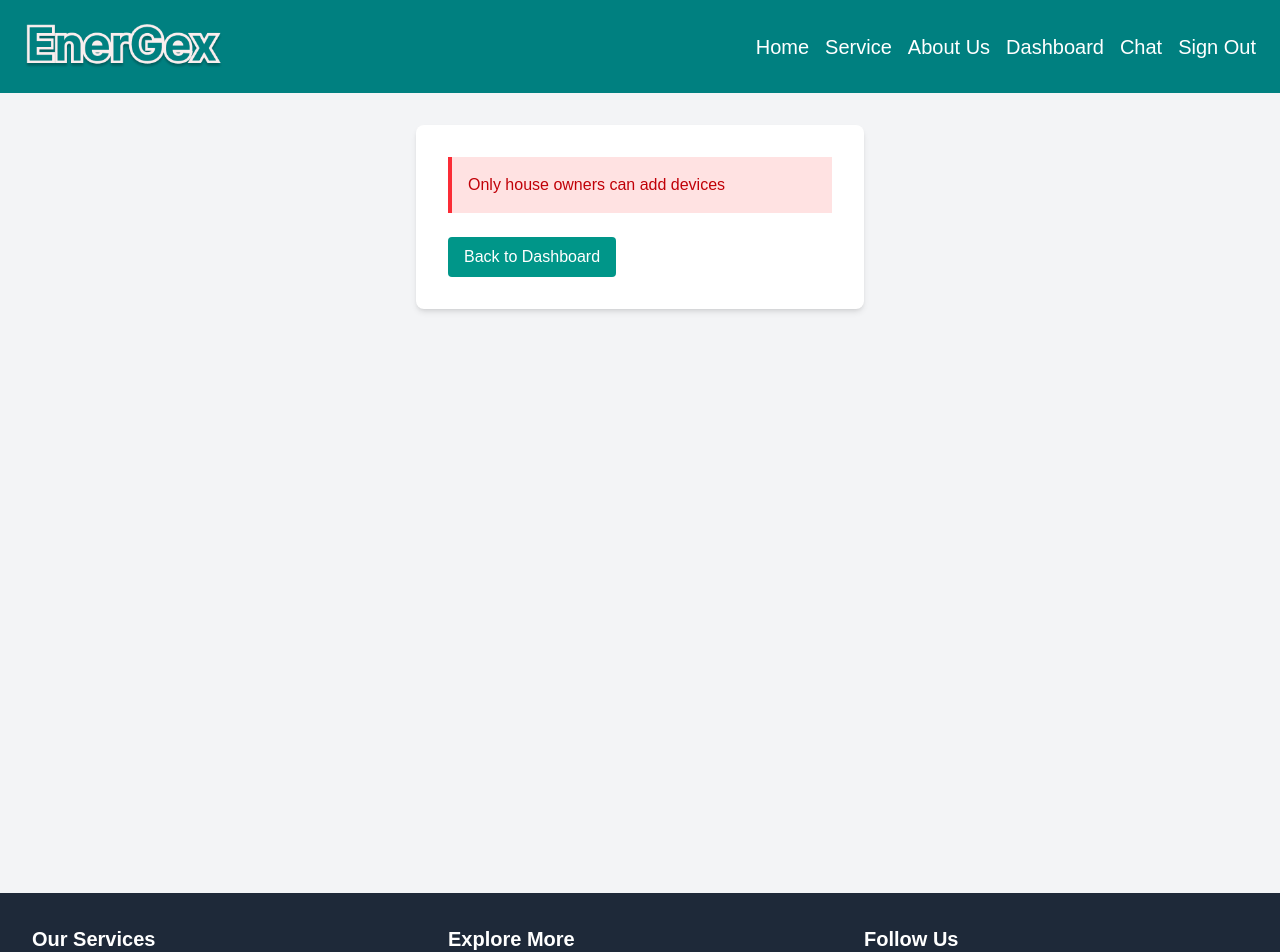
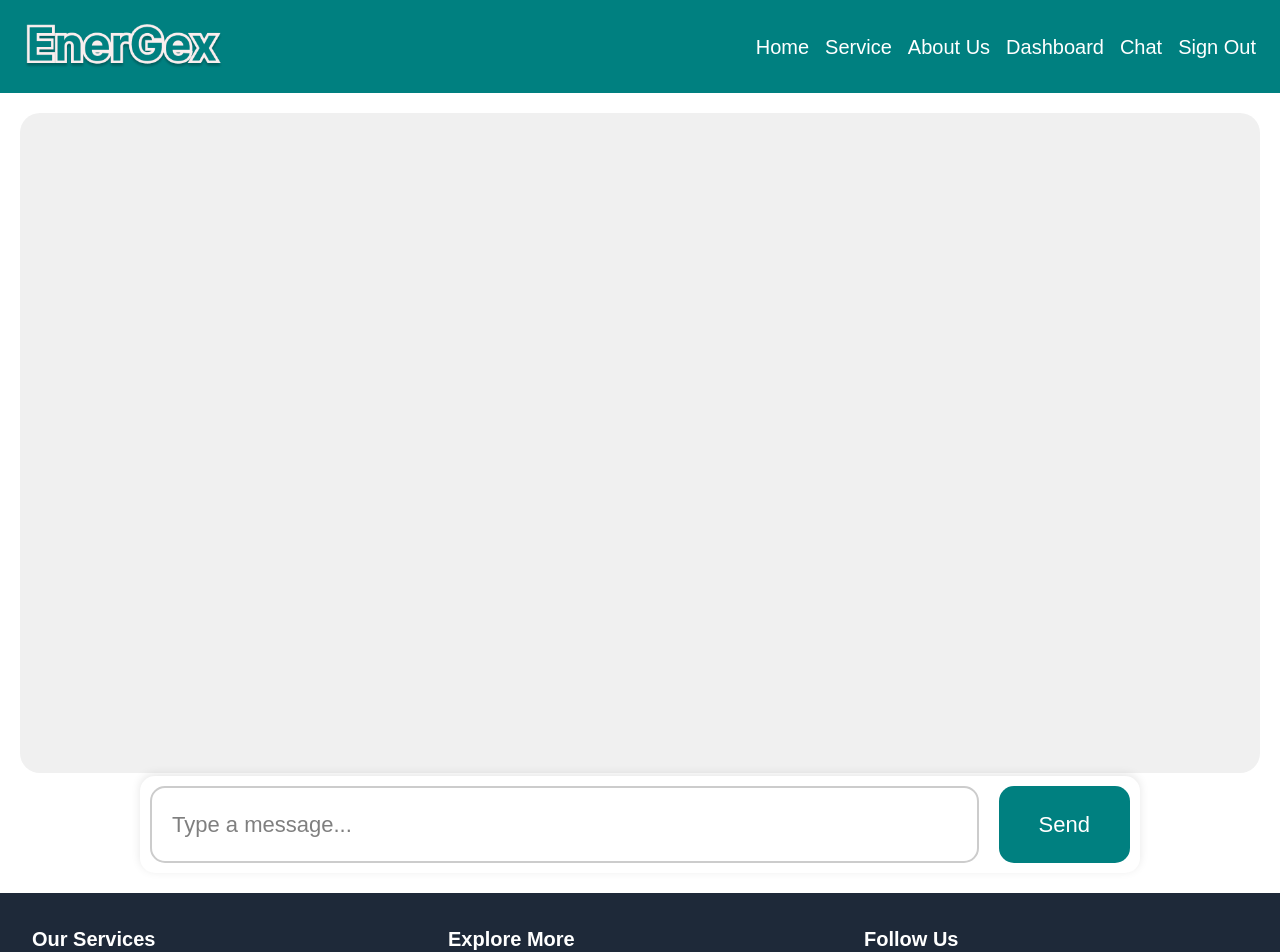
Before and after one commit to Padme-004/hpe-energex, a Next.js app in the folder frontend/my-app/: page /add-device in a window 1280 px wide. Shown: the top 952 px of the page. Built offline with nearby package versions, Linux system fonts and the light colour scheme; sample sign-in values are in the browser's storage.

Commit message:
Chat Error Rectification

```diff
--- a/frontend/my-app/app/add-device/page.tsx
+++ b/frontend/my-app/app/add-device/page.tsx
@@ -1,262 +1,338 @@
-'use client';
-import React, { useState, useEffect } from 'react';
-import { useRouter } from 'next/navigation';
+"use client";
+import React, { useState, useEffect, useRef } from "react";
+import ReactMarkdown from "react-markdown";
+import { useRouter } from "next/navigation";
 
-export default function AddDevicePage() {
-  const [device, setDevice] = useState({
-    deviceName: '',
-    deviceType: 'Appliance',
-    powerRating: '', // renamed from powerString
-    location: '',
-  });
-
-  const [loading, setLoading] = useState(false);
-  const [error, setError] = useState<string | null>(null);
-  const [success, setSuccess] = useState<string | null>(null);
-  const [deviceId, setDeviceId] = useState<number | null>(null); // NEW FIELD
+const ChatInterface: React.FC = () => {
+  const [messages, setMessages] = useState<
+    { text: string; sender: "user" | "bot" }[]
+  >([]);
+  const [inputText, setInputText] = useState("");
+  const [isLoading, setIsLoading] = useState(false);
   const [token, setToken] = useState<string | null>(null);
-  const [userInfo, setUserInfo] = useState<{
-    userId: number;
-    houseId: number;
-    role: string;
-  } | null>(null);
-
+  const messagesEndRef = useRef<HTMLDivElement>(null);
   const router = useRouter();
 
+  // Get JWT token from localStorage on component mount
   useEffect(() => {
-    const jwtToken = localStorage.getItem('jwt');
-    const storedUserInfo = localStorage.getItem('user');
-
-    if (jwtToken) {
-      setToken(jwtToken);
+    const jwtToken = localStorage.getItem("jwt");
+    if (!jwtToken) {
+      router.push("/signin");
+      return;
     }
-    if (storedUserInfo) {
-      try {
-        setUserInfo(JSON.parse(storedUserInfo));
-      } catch (err) {
-        console.error('Error parsing user info:', err);
-        router.push('/login');
-      }
-    } else {
-      router.push('/login');
-    }
+    setToken(jwtToken);
   }, [router]);
 
-  const handleChange = (e: React.ChangeEvent<HTMLInputElement | HTMLSelectElement>) => {
-    const { name, value } = e.target;
-    setDevice(prev => ({
-      ...prev,
-      [name]: value
-    }));
-  };
+  // Add keyframes animation using useEffect
+  useEffect(() => {
+    // Create a style element
+    const styleElement = document.createElement("style");
 
-  const handleSubmit = async (e: React.FormEvent) => {
-    e.preventDefault();
-    setLoading(true);
-    setError(null);
-    setSuccess(null);
-    setDeviceId(null);
-
-    try {
-      const jwtToken = localStorage.getItem('jwt');
-      const currentUserInfo = localStorage.getItem('user');
-
-      if (!jwtToken || !currentUserInfo) {
-        throw new Error('Session expired. Please login again.');
+    // Define the keyframes animation
+    styleElement.textContent = `
+      @keyframes bounce {
+        0%, 80%, 100% { transform: translateY(0); }
+        40% { transform: translateY(-10px); }
       }
 
-      const parsedUserInfo = JSON.parse(currentUserInfo);
-      if (parsedUserInfo.role !== 'ROLE_HOUSE_OWNER') {
-        throw new Error('Only house owners can add devices');
+      .loading-dot {
+        width: 10px;
+        height: 10px;
+        border-radius: 50%;
+        background-color: #008080;
+        animation: bounce 1.4s infinite ease-in-out;
+        animation-delay: calc(0.16s * var(--dot-index));
+      }
+    `;
+
+    // Append the style element to the document head
+    document.head.appendChild(styleElement);
+
+    // Cleanup function to remove the style element when component unmounts
+    return () => {
+      document.head.removeChild(styleElement);
+    };
+  }, []);
+
+  // Auto-scroll to the bottom whenever messages change
+  useEffect(() => {
+    messagesEndRef.current?.scrollIntoView({ behavior: "smooth" });
+  }, [messages, isLoading]);
+
+  const handleSend = async () => {
+    if (inputText.trim()) {
+      if (!token) {
+        // If somehow token is not available, redirect to login
+        router.push("/signin");
+        return;
       }
 
-      const payload = {
-        deviceName: device.deviceName,
-        deviceType: device.deviceType,
-        powerRating: device.powerRating, // ensure key matches API
-        location: device.location,
-        userId: parsedUserInfo.userId,
-        houseId: parsedUserInfo.houseId,
-      };
+      const userMessage = { text: inputText, sender: "user" as const };
+      setMessages((prev) => [...prev, userMessage]);
+      setInputText("");
+      setIsLoading(true);
 
-      const response = await fetch('https://energy-optimisation-backend.onrender.com/api/devices', {
-        method: 'POST',
-        headers: {
-          'Authorization': `Bearer ${jwtToken}`,
-          'Content-Type': 'application/json',
-        },
-        body: JSON.stringify(payload),
-      });
+      try {
+        const response = await fetch(
+          "https://energy-optimisation-backend.onrender.com/api/forward",
+          {
+            method: "POST",
+            headers: {
+              "Content-Type": "application/json",
+              Authorization: `Bearer ${token}`,
+            },
+            body: JSON.stringify({ query: inputText }),
+          }
+        );
 
-      const result = await response.json();
+        if (response.status === 401) {
+          // Handle unauthorized access (expired token)
+          localStorage.removeItem("jwt");
+          router.push("/signin");
+          return;
+        }
 
-      if (!response.ok) {
-        throw new Error(result.message || 'Failed to add device');
+        if (!response.ok) {
+          const errorText = await response.text();
+          console.error(
+            `Server responded with ${response.status}: ${errorText}`
+          );
+          throw new Error(`Server error: ${response.status}`);
+        }
+
+        const data = await response.json();
+        const botMessage = { text: data.response, sender: "bot" as const };
+        setMessages((prev) => [...prev, botMessage]);
+      } catch (error) {
+        console.error("Error fetching AI response:", error);
+        setMessages((prev) => [
+          ...prev,
+          {
+            text: `Sorry, something went wrong. Please try again. (${
+              error instanceof Error ? error.message : "Unknown error"
+            })`,
+            sender: "bot" as const,
+          },
+        ]);
+      } finally {
+        setIsLoading(false);
       }
-
-      setSuccess('Device created successfully!');
-      setDeviceId(result.deviceId); // store deviceId from API response
-      setTimeout(() => router.push('/device-dashboard'), 2500);
-    } catch (err: any) {
-      console.error('Add device error:', err);
-      setError(err.message || 'Failed to add device');
-    } finally {
-      setLoading(false);
     }
   };
 
-  if (!token || !userInfo) {
+  // If no token, show loading or redirect
+  if (!token) {
     return (
-      <div className="min-h-screen bg-gray-100 flex flex-col">
-        <main className="flex-grow container mx-auto px-6 py-8">
-          <div className="max-w-md mx-auto bg-white p-8 rounded-lg shadow-md">
-            <div className="bg-red-100 border-l-4 border-red-500 p-4 mb-6">
-              <p className="text-red-700">Please login to access this page</p>
-            </div>
-            <button
-              onClick={() => router.push('/login')}
-              className="px-4 py-2 bg-teal-600 text-white rounded hover:bg-teal-700"
-            >
-              Go to Login
-            </button>
-          </div>
-        </main>
-      </div>
-    );
-  }
-
-  if (userInfo.role !== 'ROLE_HOUSE_OWNER') {
-    return (
-      <div className="min-h-screen bg-gray-100 flex flex-col">
-        <main className="flex-grow container mx-auto px-6 py-8">
-          <div className="max-w-md mx-auto bg-white p-8 rounded-lg shadow-md">
-            <div className="bg-red-100 border-l-4 border-red-500 p-4 mb-6">
-              <p className="text-red-700">Only house owners can add devices</p>
-            </div>
-            <button
-              onClick={() => router.push('/device-dashboard')}
-              className="px-4 py-2 bg-teal-600 text-white rounded hover:bg-teal-700"
-            >
-              Back to Dashboard
-            </button>
-          </div>
-        </main>
+      <div style={styles.container}>
+        <div style={styles.loadingContainer}>
+          <p>Loading chat interface...</p>
+        </div>
       </div>
     );
   }
 
   return (
-    <div className="min-h-screen bg-gray-100 flex flex-col">
-      <main className="flex-grow container mx-auto px-6 py-8">
-        <div className="max-w-md mx-auto bg-white p-8 rounded-lg shadow-md">
-          <div className="flex justify-between items-center mb-6">
-            <h1 className="text-3xl font-bold" style={{ color: '#008080' }}>Add New Device</h1>
-            <button
-              onClick={() => router.push('/device-dashboard')}
-              className="px-4 py-2 text-teal-600 hover:text-teal-800"
-            >
-              ← Back to Dashboard
-            </button>
+    <div style={styles.container}>
+      {/* Chat Window */}
+      <div style={styles.chatWindow}>
+        {messages.map((message, index) => (
+          <div
+            key={index}
+            style={{
+              ...styles.messageContainer,
+              ...(message.sender === "user"
+                ? styles.userContainer
+                : styles.botContainer),
+            }}>
+            <div
+              style={{
+                ...styles.avatar,
+                ...(message.sender === "user"
+                  ? styles.userAvatar
+                  : styles.botAvatar),
+              }}>
+              {message.sender === "user" ? "👤" : "🤖"}
+            </div>
+            <div
+              style={{
+                ...styles.message,
+                ...(message.sender === "user"
+                  ? styles.userMessage
+                  : styles.botMessage),
+              }}>
+              <ReactMarkdown
+                components={{
+                  strong: ({ node, ...props }) => (
+                    <strong
+                      style={{ fontWeight: "bold", color: "#008080" }}
+                      {...props}
+                    />
+                  ),
+                  ul: ({ node, ...props }) => (
+                    <ul
+                      style={{ margin: "10px 0", paddingLeft: "20px" }}
+                      {...props}
+                    />
+                  ),
+                  li: ({ node, ...props }) => (
+                    <li style={{ marginBottom: "10px" }} {...props} />
+                  ),
+                  p: ({ node, ...props }) => (
+                    <p style={{ margin: "10px 0" }} {...props} />
+                  ),
+                }}>
+                {message.text}
+              </ReactMarkdown>
+            </div>
           </div>
+        ))}
+        {isLoading && (
+          <div style={{ ...styles.messageContainer, ...styles.botContainer }}>
+            <div style={{ ...styles.avatar, ...styles.botAvatar }}>🤖</div>
+            <div style={{ ...styles.message, ...styles.botMessage }}>
+              <div style={styles.loadingAnimation}>
+                <div
+                  className="loading-dot"
+                  style={{ "--dot-index": 0 } as React.CSSProperties}></div>
+                <div
+                  className="loading-dot"
+                  style={{ "--dot-index": 1 } as React.CSSProperties}></div>
+                <div
+                  className="loading-dot"
+                  style={{ "--dot-index": 2 } as React.CSSProperties}></div>
+              </div>
+            </div>
+          </div>
+        )}
+        <div ref={messagesEndRef} />
+      </div>
 
-          {error && (
-            <div className="bg-red-100 border-l-4 border-red-500 p-4 mb-6">
-              <p className="text-red-700">{error}</p>
-            </div>
-          )}
-
-          {success && (
-            <div className="bg-green-100 border-l-4 border-green-500 p-4 mb-6">
-              <p className="text-green-700">{success}</p>
-              {deviceId && (
-                <p className="text-sm text-green-800 mt-1">
-                  Device ID: <span className="font-semibold">{deviceId}</span>
-                </p>
-              )}
-            </div>
-          )}
-
-          <form onSubmit={handleSubmit} className="space-y-6">
-            <div>
-              <label htmlFor="deviceName" className="block text-sm font-medium text-gray-700 mb-1">
-                Device Name*
-              </label>
-              <input
-                type="text"
-                id="deviceName"
-                name="deviceName"
-                value={device.deviceName}
-                onChange={handleChange}
-                className="w-full px-3 py-2 border border-gray-300 rounded-md text-black"
-                required
-                placeholder="Smart Refrigerator"
-              />
-            </div>
-
-            <div>
-              <label htmlFor="deviceType" className="block text-sm font-medium text-gray-700 mb-1">
-                Device Type*
-              </label>
-              <select
-                id="deviceType"
-                name="deviceType"
-                value={device.deviceType}
-                onChange={handleChange}
-                className="w-full px-3 py-2 border border-gray-300 rounded-md text-black"
-                required
-              >
-                <option value="Appliance">Appliance</option>
-                <option value="Lighting">Lighting</option>
-                <option value="Electronics">Electronics</option>
-                <option value="HVAC">HVAC</option>
-                <option value="Other">Other</option>
-              </select>
-            </div>
-
-            <div>
-              <label htmlFor="powerRating" className="block text-sm font-medium text-gray-700 mb-1">
-                Power Rating*
-              </label>
-              <input
-                type="text"
-                id="powerRating"
-                name="powerRating"
-                value={device.powerRating}
-                onChange={handleChange}
-                className="w-full px-3 py-2 border border-gray-300 rounded-md text-black"
-                required
-                placeholder="250W"
-              />
-            </div>
-
-            <div>
-              <label htmlFor="location" className="block text-sm font-medium text-gray-700 mb-1">
-                Location*
-              </label>
-              <input
-                type="text"
-                id="location"
-                name="location"
-                value={device.location}
-                onChange={handleChange}
-                className="w-full px-3 py-2 border border-gray-300 rounded-md text-black"
-                required
-                placeholder="Kitchen"
-              />
-            </div>
-
-            <div className="flex justify-end">
-              <button
-                type="submit"
-                disabled={loading}
-                className="px-4 py-2 bg-teal-600 text-white rounded hover:bg-teal-700 disabled:bg-gray-400"
-              >
-                {loading ? 'Creating...' : 'Create Device'}
-              </button>
-            </div>
-          </form>
-        </div>
-      </main>
+      {/* Input Container */}
+      <div style={styles.inputContainer}>
+        <input
+          type="text"
+          value={inputText}
+          onChange={(e) => setInputText(e.target.value)}
+          onKeyPress={(e) => e.key === "Enter" && handleSend()}
+          style={styles.input}
+          placeholder="Type a message..."
+        />
+        <button onClick={handleSend} style={styles.sendButton}>
+          Send
+        </button>
+      </div>
     </div>
   );
-}
+};
+
+const styles = {
+  container: {
+    display: "flex",
+    flexDirection: "column" as const,
+    height: "100vh",
+    backgroundColor: "#ffffff",
+    padding: "20px",
+    boxSizing: "border-box" as const,
+    position: "relative" as const,
+  },
+  loadingContainer: {
+    display: "flex",
+    justifyContent: "center" as const,
+    alignItems: "center" as const,
+    height: "100%",
+    fontSize: "22px",
+    color: "#008080",
+  },
+  chatWindow: {
+    flex: 1,
+    overflowY: "auto" as const,
+    marginBottom: "100px",
+    padding: "20px",
+    backgroundColor: "#f0f0f0",
+    borderRadius: "20px",
+    fontSize: "22px",
+  },
+  messageContainer: {
+    display: "flex",
+    alignItems: "flex-end",
+    marginBottom: "20px",
+  },
+  userContainer: {
+    justifyContent: "flex-end",
+  },
+  botContainer: {
+    justifyContent: "flex-start",
+  },
+  avatar: {
+    width: "60px",
+    height: "60px",
+    borderRadius: "50%",
+    display: "flex",
+    alignItems: "center",
+    justifyContent: "center",
+    margin: "0 20px",
+    fontSize: "28px",
+  },
+  userAvatar: {
+    backgroundColor: "#008080",
+    color: "#ffffff",
+  },
+  botAvatar: {
+    backgroundColor: "#e0e0e0",
+    color: "#000000",
+  },
+  message: {
+    padding: "20px",
+    borderRadius: "20px",
+    maxWidth: "70%",
+    wordWrap: "break-word" as const,
+    fontSize: "22px",
+  },
+  userMessage: {
+    backgroundColor: "#008080",
+    color: "#ffffff",
+  },
+  botMessage: {
+    backgroundColor: "#e0e0e0",
+    color: "#000000",
+  },
+  inputContainer: {
+    display: "flex",
+    gap: "20px",
+    width: "90%",
+    maxWidth: "1000px",
+    position: "absolute" as const,
+    bottom: "20px",
+    left: "50%",
+    transform: "translateX(-50%)",
+    padding: "10px",
+    backgroundColor: "#ffffff",
+    borderRadius: "15px",
+    boxShadow: "0px -2px 10px rgba(0, 0, 0, 0.1)",
+    zIndex: 1000,
+  },
+  input: {
+    flex: 1,
+    padding: "20px",
+    borderRadius: "15px",
+    border: "2px solid #ccc",
+    outline: "none",
+    fontSize: "22px",
+    color: "#000000", // Explicitly set text color to black
+  },
+  sendButton: {
+    padding: "20px 40px",
+    backgroundColor: "#008080",
+    color: "#ffffff",
+    border: "none",
+    borderRadius: "15px",
+    cursor: "pointer",
+    fontSize: "22px",
+  },
+  loadingAnimation: {
+    display: "flex",
+    gap: "8px",
+  },
+};
+
+export default ChatInterface;
--- a/frontend/my-app/app/chat/page.tsx
+++ b/frontend/my-app/app/chat/page.tsx
@@ -46,7 +46,7 @@ const ChatInterface: React.FC = () => {
       setIsLoading(true);
 
       try {
-        const response = await fetch("http://localhost:8080/api/forward", {
+        const response = await fetch("https://energy-optimisation-backend.onrender.com/api/forward", {
           method: "POST",
           headers: {
             "Content-Type": "application/json",
```
